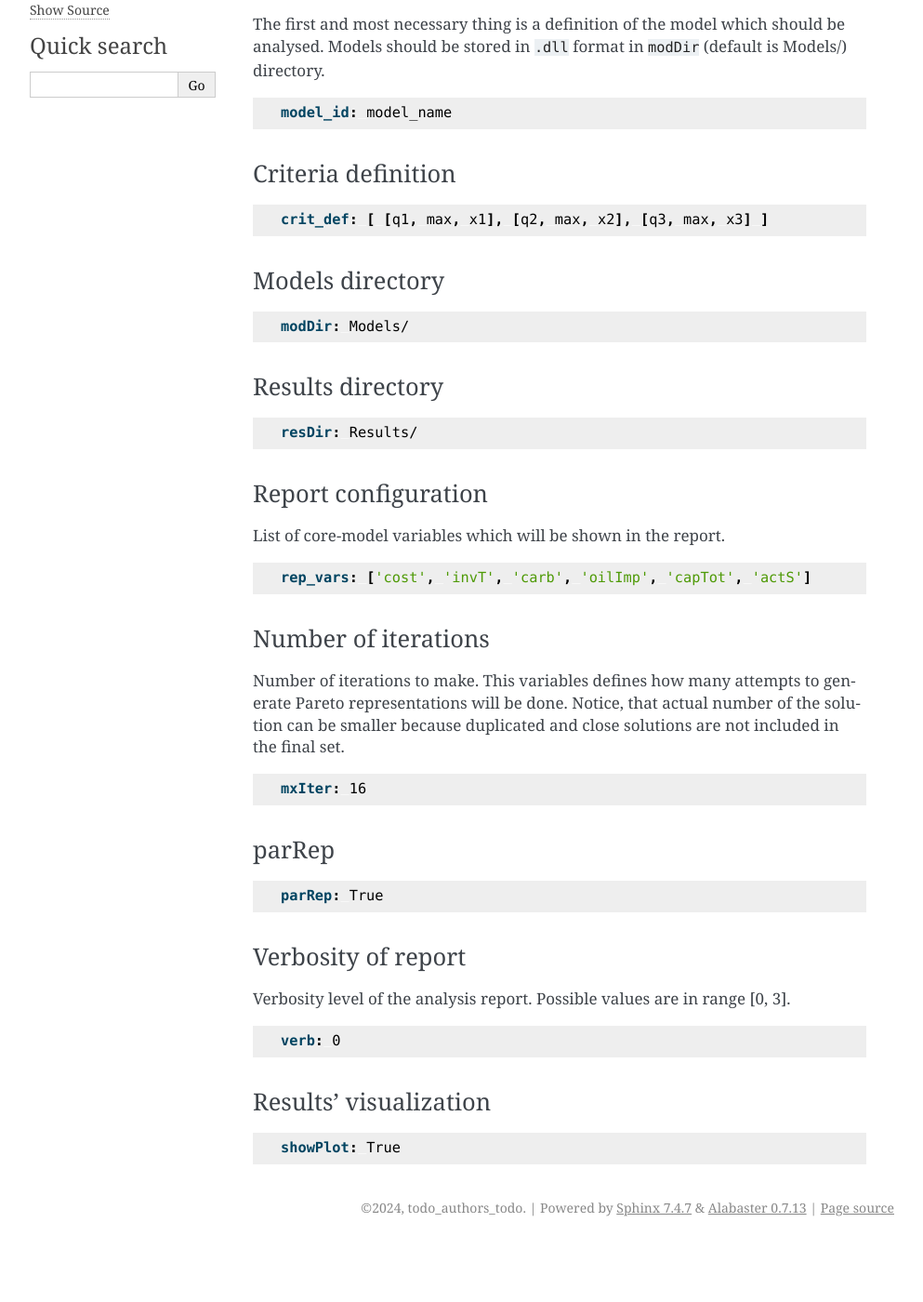
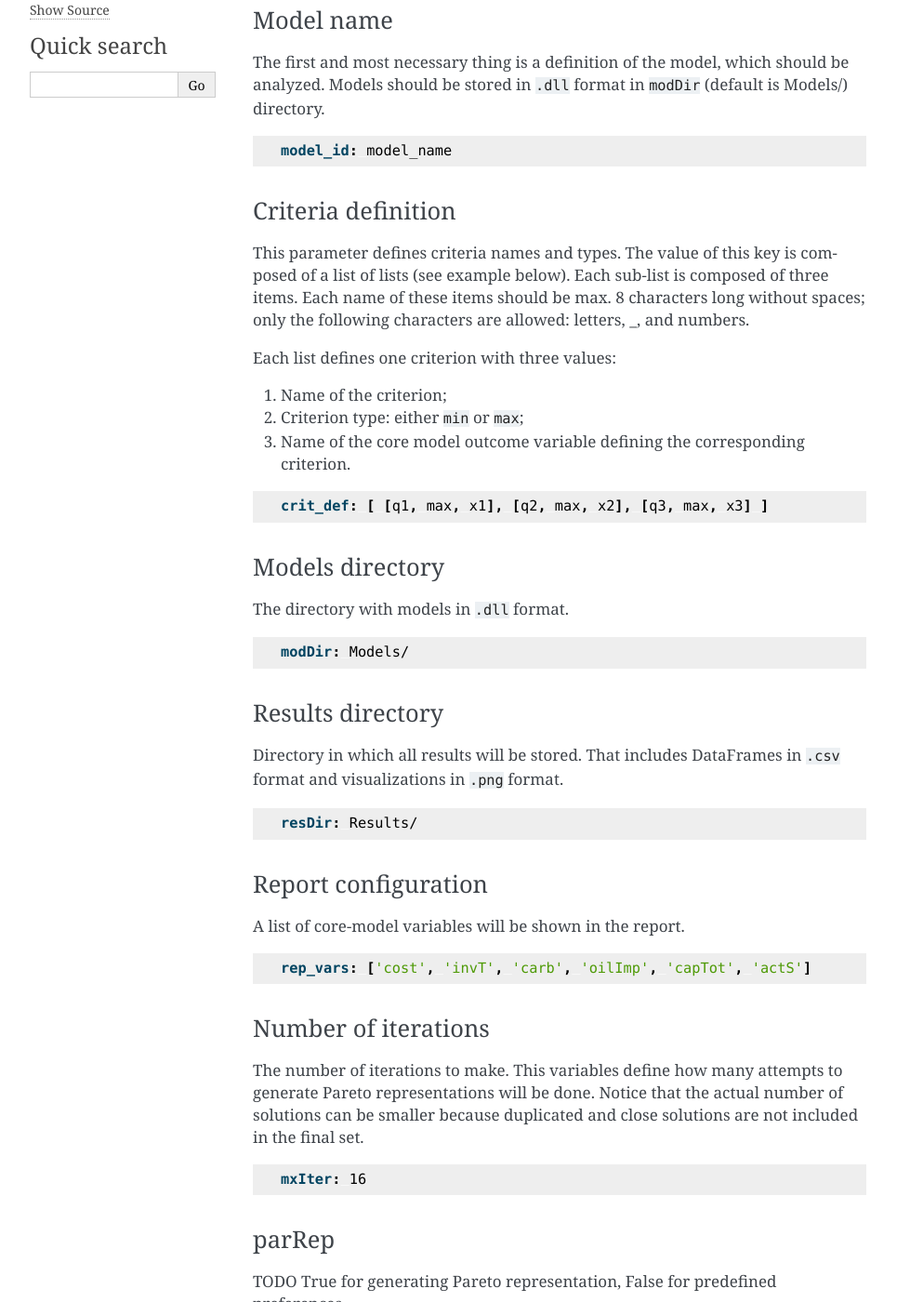
Before and after one commit to marek-iiasa/yayue, a Sphinx documentation site: the page built from models/mcma/doc/source/user_guide.rst, in a window 1280 px wide and 1400 px high, scrolled down 402 px. Shown: the whole window at 93% size, without its empty margins (148-1141 px from the left). Built offline with Sphinx 7.4.7, drawn with Linux system fonts in a browser that asks for light colours; before the commit the page ends 1740 px from its top, so only the background shows below that; some of the changed text lies outside the part shown.

Commit message:
Add more text to the documentation's draft

```diff
--- a/models/mcma/doc/source/user_guide.rst
+++ b/models/mcma/doc/source/user_guide.rst
@@ -3,6 +3,8 @@
 
 Creating own model
 ------------------
+
+TODO After export/import of models will be added.
 
 Configuration file
 ------------------
@@ -15,7 +17,7 @@
 Model name
 ^^^^^^^^^^
 
-The first and most necessary thing is a definition of the model which should be analysed. Models should be stored in
+The first and most necessary thing is a definition of the model, which should be analyzed. Models should be stored in
 ``.dll`` format in ``modDir`` (default is Models/) directory.
 
 .. code-block:: YAML
@@ -26,6 +28,17 @@
 Criteria definition
 ^^^^^^^^^^^^^^^^^^^
 
+This parameter defines criteria names and types. The value of this key is
+composed of a list of lists (see example below). Each sub-list is composed of
+three items. Each name of these items should be max. 8 characters long without spaces;
+only the following characters are allowed: letters, _, and numbers.
+
+Each list defines one criterion with three values:
+
+#. Name of the criterion;
+#. Criterion type: either ``min`` or ``max``;
+#. Name of the core model outcome variable defining the corresponding criterion.
+
 .. code-block:: YAML
 
     crit_def: [ [q1, max, x1], [q2, max, x2], [q3, max, x3] ]
@@ -33,6 +46,8 @@
 
 Models directory
 ^^^^^^^^^^^^^^^^
+
+The directory with models in ``.dll`` format.
 
 .. code-block:: YAML
 
@@ -42,6 +57,9 @@
 Results directory
 ^^^^^^^^^^^^^^^^^
 
+Directory in which all results will be stored. That includes DataFrames in ``.csv`` format
+and visualizations in ``.png`` format.
+
 .. code-block:: YAML
 
     resDir: Results/
@@ -60,8 +78,8 @@
 Number of iterations
 ^^^^^^^^^^^^^^^^^^^^
 
-Number of iterations to make. This variables defines how many attempts to generate
-Pareto representations will be done. Notice, that actual number of the solution
+The number of iterations to make. This variables define how many attempts to generate
+Pareto representations will be done. Notice that the actual number of solutions
 can be smaller because duplicated and close solutions are not included in the final set.
 
 .. code-block:: YAML
@@ -72,6 +90,8 @@
 parRep
 ^^^^^^
 
+TODO True for generating Pareto representation, False for predefined preferences.
+
 .. code-block:: YAML
 
     parRep: True
@@ -80,7 +100,7 @@
 Verbosity of report
 ^^^^^^^^^^^^^^^^^^^
 
-Verbosity level of the analysis report. Possible values are in range [0, 3].
+Verbosity level of the analysis report. Possible values are in the range [0, 3].
 
 .. code-block:: YAML
 
@@ -90,6 +110,8 @@
 Results' visualization
 ^^^^^^^^^^^^^^^^^^^^^^
 
+Plots will be shown at the end of the analysis if ``True``. If set to ``False``, plots will be saved in ``resDir`` directory.
+
 .. code-block:: YAML
 
     showPlot: True
```
Also changed, not shown: other parts of models/mcma/doc/source/user_guide.rst (+1 -1 lines).
